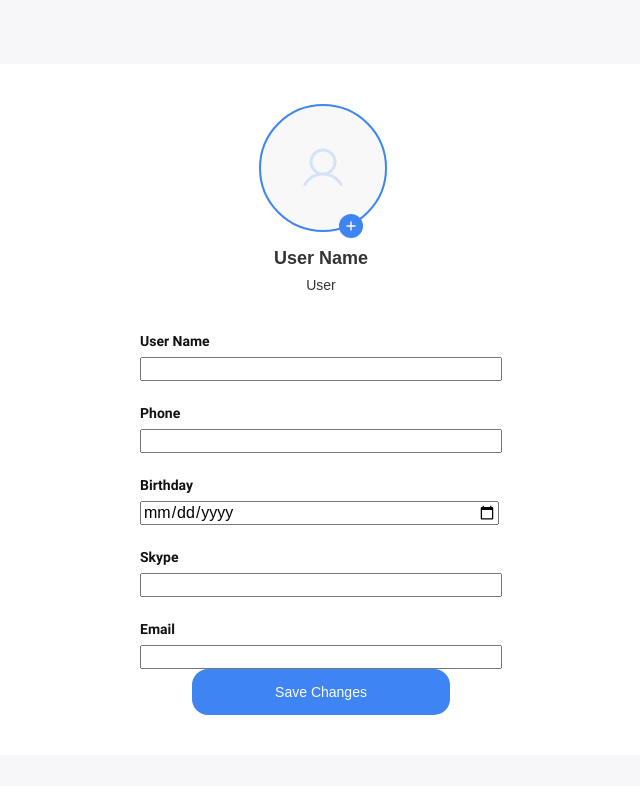
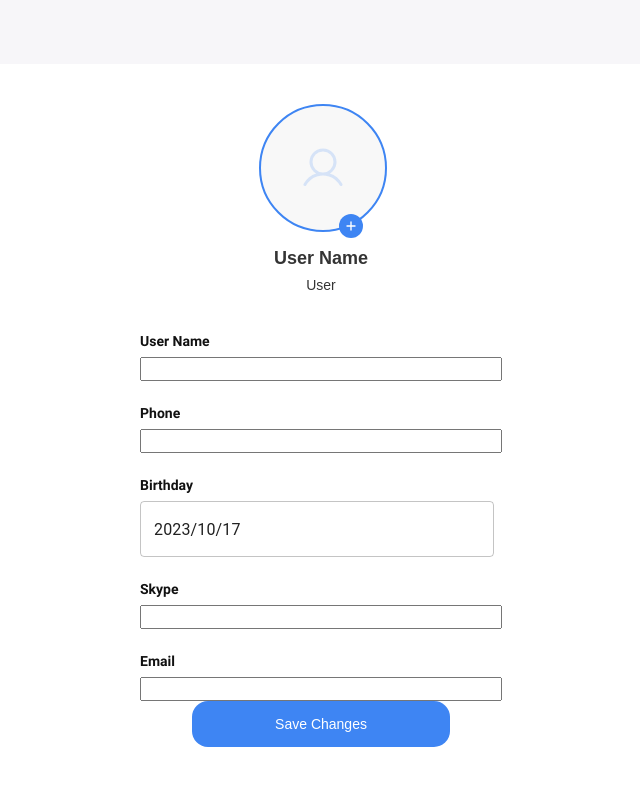
Before and after one commit to Dimitri-Y/GooseTrack-group-7, a React (Vite) app: page /GooseTrack-group-7/account in a window 1280 px wide. Shown: the top 786 px of the page, without its empty margins (319-959 px from the left). Built offline with nearby package versions, Linux system fonts and the light colour scheme.

Commit message:
робота з календарем

```diff
--- a/package.json
+++ b/package.json
@@ -14,11 +14,13 @@
     "@emotion/react": "^11.11.1",
     "@emotion/styled": "^11.11.0",
     "@mui/material": "^5.14.13",
+    "@mui/x-date-pickers": "^6.16.2",
     "@reactour/tour": "^3.6.1",
     "@smastrom/react-rating": "^1.3.2",
     "@vitejs/plugin-react-swc": "^3.3.2",
     "axios": "^1.5.1",
     "date-fns": "^2.30.0",
+    "dayjs": "^1.11.10",
     "formik": "^2.4.5",
     "nanoid": "^4.0.2",
     "prop-types": "^15.8.1",
--- a/src/components/UserForm/UserForm.jsx
+++ b/src/components/UserForm/UserForm.jsx
@@ -2,7 +2,10 @@ import { useState, useRef } from 'react';
 import axios from 'axios';
 import UserPhoto from './UserPhoto'
 import { Input, Box, AccountForm, UserName, User, ButtonSubmit, InputBox, InputFile, Label } from './UserForm.styled';
-import { Formik, ErrorMessage  } from 'formik';
+import { Formik, ErrorMessage, Field  } from 'formik';
+import { DatePicker } from '@mui/x-date-pickers/DatePicker';
+import dayjs from 'dayjs';
+
 
 import * as yup from 'yup';
 
@@ -19,7 +22,7 @@ const schema = yup.object().shape({
   skype: yup.string().max(16),
 });
 
-const testAPI = 'https://65292a9855b137ddc83e4f49.mockapi.io/Test2';
+const testAPI = 'https://65292a9855b137ddc83e4f49.mockapi.io/';
 
 const UserForm = () => {
   const [selectedImage, setSelectedImage] = useState(null);
@@ -30,10 +33,12 @@ const UserForm = () => {
   const initialValue = {
     name: '',
     number: '',
-    birthday: new Date(),
+    birthday: dayjs(),
     skype: '',
     email: ''
   }
+
+
 
 
   const handleClick = () => {
@@ -57,14 +62,19 @@ const UserForm = () => {
     formData.append('skype', skype);
     formData.append('email', email);
 
-    const res = await axios.post(testAPI, formData, {
-      headers: {
-        'Content-Type': 'multipart/form-data',
-      },
-    });
-    const data = await res.data;
-console.log(data)
+    // const res = await axios.post(testAPI, formData, {
+    //   headers: {
+    //     'Content-Type': 'multipart/form-data',
+    //   },
+    // });
+
+    // const data = await res.data;
+// console.log(data)
+console.log(name)
+console.log(number)
+console.log(birthday)
   };
+
   return (
     <Box>
     <Formik onSubmit={handleSubmit} initialValues={initialValue} validationSchema={schema}>
@@ -96,16 +106,24 @@ console.log(data)
         <Input
         type="tel"
         name="number"
-        pattern="/^(\+380\d{9})$/"
+        // pattern="/^(\+380\d{9})$/"
         />
         <ErrorMessage name='number'/>
       </Label>
+
       <Label>
         Birthday
-        <Input
-        type="date"
-        name="birthday"
-        />
+        <Field
+    component={DatePicker}
+    selected={initialValue.birthday.toDate()}
+    name="birthday"
+    type='date'
+    className='calendar'
+    defaultValue={dayjs()}
+    format="YYYY/MM/DD"
+    // onChange={change}
+    // views={['year', 'month', 'day']}
+  />
         <ErrorMessage name='birthday'/>
       </Label>
       <Label>
--- a/src/components/UserForm/UserForm.styled.js
+++ b/src/components/UserForm/UserForm.styled.js
@@ -109,6 +109,23 @@ flex-direction: column;
 align-items: flex-start;
 font-size: 14px;
 gap: 8px;
+
+.calendar {
+   width: 299px;
+}
+
+@media (min-width: 768px) {
+   .calendar {
+      width: 354px;
+   }
+
+ }
+
+ @media (min-width: 1440px) {
+   .calendar {
+      width: 354px;
+   }
+ }
 `
 
 export const ButtonSubmit = styled.button`
--- a/src/main.jsx
+++ b/src/main.jsx
@@ -3,11 +3,15 @@ import { BrowserRouter } from 'react-router-dom';
 import ReactDOM from 'react-dom/client';
 import App from './App.jsx';
 import './index.css';
+import { LocalizationProvider } from '@mui/x-date-pickers';
+import { AdapterDayjs } from '@mui/x-date-pickers/AdapterDayjs'
 
 ReactDOM.createRoot(document.getElementById('root')).render(
   <React.StrictMode>
+    <LocalizationProvider dateAdapter={AdapterDayjs}>
     <BrowserRouter basename="/GooseTrack-group-7">
       <App />
     </BrowserRouter>
+    </LocalizationProvider>
   </React.StrictMode>,
 );
```
